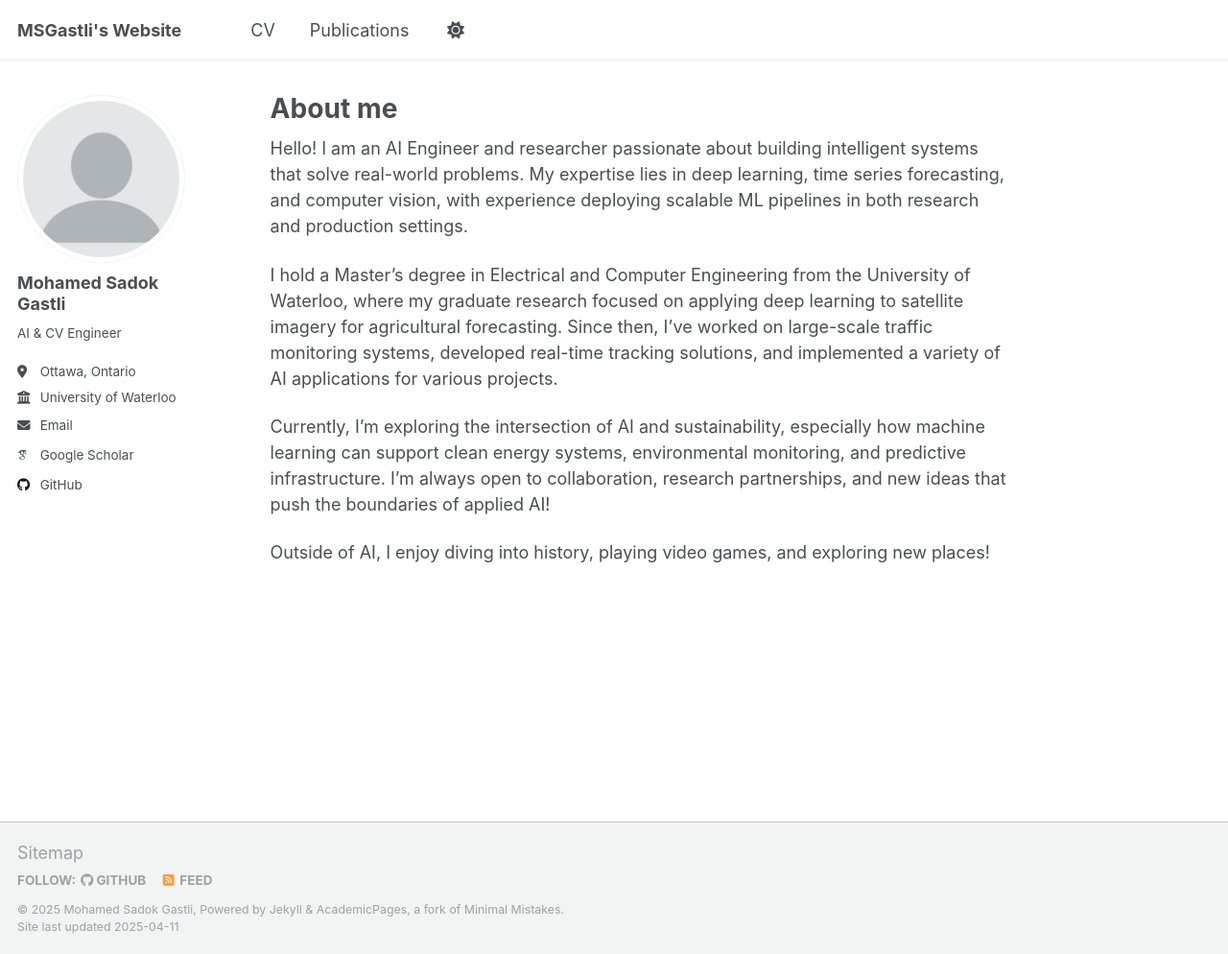
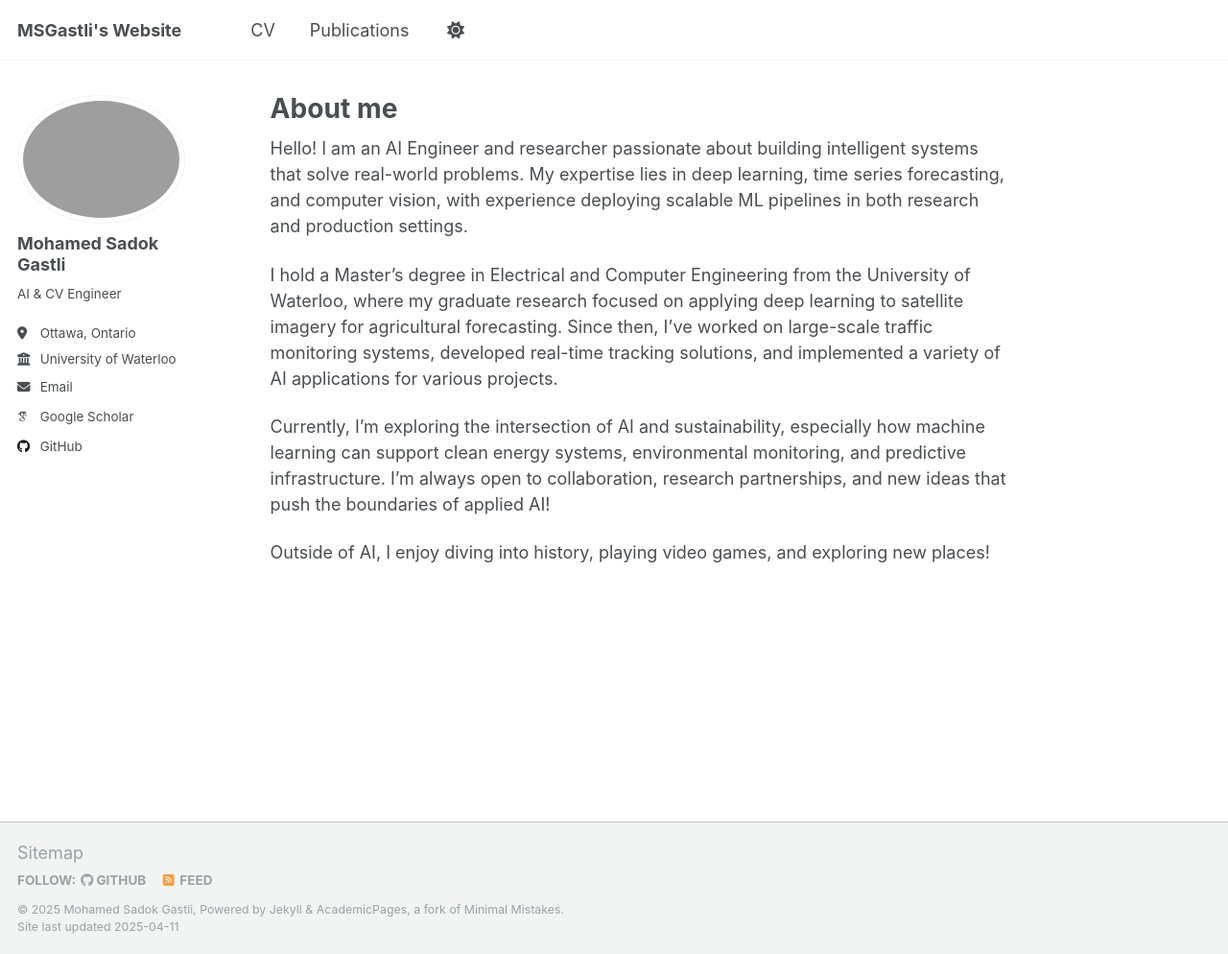
Before and after one commit to msgastli/msgastli.github.io, a Jekyll site: the page built from _pages/about.md, in a window 1280 px wide and 994 px high. Shown: the whole window at 96% size. Built offline with Jekyll 4.4.1, drawn with Linux system fonts in a browser that asks for light colours; some web fonts are replaced.

Commit message:
Update _config.yml

```diff
--- a/_config.yml
+++ b/_config.yml
@@ -22,7 +22,7 @@ repository               : "msgastli/msgastli.github.io"
 #               Additional customization can be done by editing /_includes/author-profile.html
 author:
   # Biographic information
-  avatar           : "profile.png"
+  avatar           : "profile_waterfall.png"
   name             : "Mohamed Sadok Gastli"
   pronouns         : # example: "she/her"
   bio              : "AI & CV Engineer"
```
